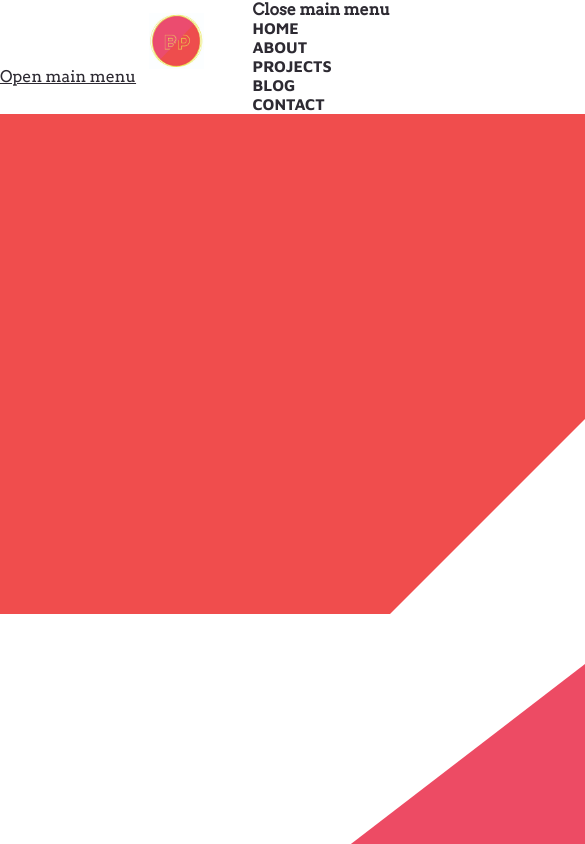
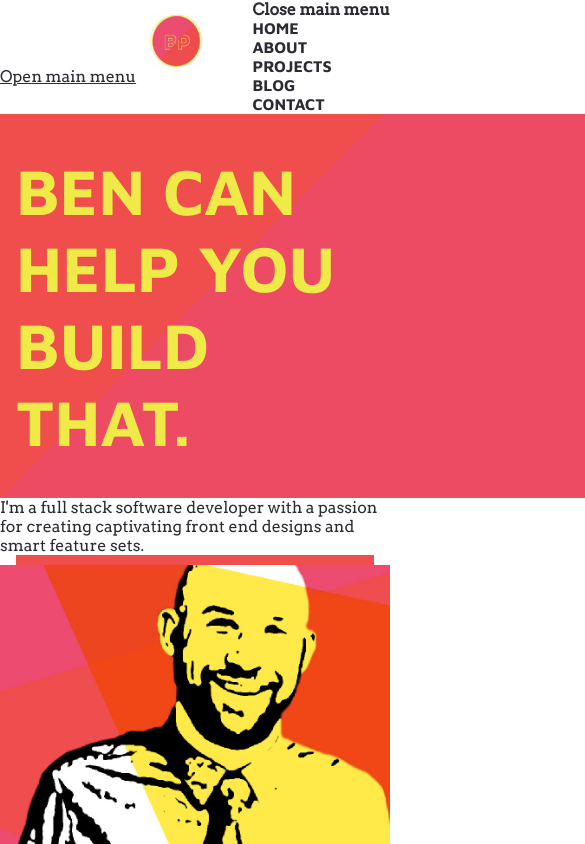
Before and after one commit to BenParisot/portfolio-site, a React (Create React App) app: page / in a window 390 px wide. Shown: the top 844 px of the page, 585 px wide, since content can reach past the window. Built offline with nearby package versions, Linux system fonts and the light colour scheme.

Commit message:
position hero message mobile

```diff
--- a/src/App.css
+++ b/src/App.css
@@ -54,18 +54,35 @@ header nav a {
 
 /* hero */
 
+
+.hero-left {
+  display: grid;
+}
+
 .triangle-topleft {
   width: 100%;
   height: 0;
-  border-top: 500px solid #f04d4d;
-  border-right: 500px solid transparent;
+  border-top: 24rem solid #f04d4d;
+  border-right: 24rem solid transparent;
+  grid-column-start: 1;
+  grid-row-start: 1;
 }
 
 .triangle-bottomright {
   width: 100%;
   height: 0;
-  border-bottom: 500px solid #ed4b64;
-  border-left: 650px solid transparent;
+  border-bottom: 24rem solid #ed4b64;
+  border-left: 24rem solid transparent;
+  grid-column-start: 1;
+  grid-row-start: 1;
+}
+
+.main-box {
+  display: flex;
+  align-items: center;
+  grid-row-start: 1;
+  grid-column-start: 1;
+  padding-left: 1rem;
 }
 
 /* about */
```
